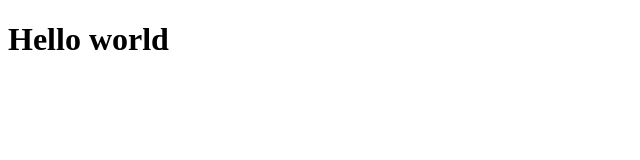
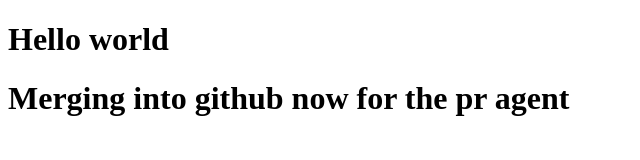
Before and after one commit to jonathangonzalez-tech/Qodotest-, a plain HTML site: page index.html in a window 1280 px wide. Shown: the whole page, without its empty margins (0-640 px from the left). Drawn offline with Linux system fonts and the light colour scheme.

Commit message:
first merge

```diff
--- a/index.html
+++ b/index.html
@@ -6,6 +6,7 @@
     <title>Document</title>
 </head>
 <body>
-    <h1>Hello world </h1>
+    <h1>Hello world</h1>
+    <h1>Merging into github now for the pr agent </h1>
 </body>
 </html>
```
